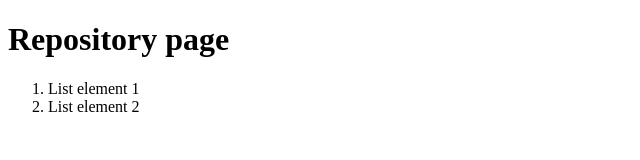
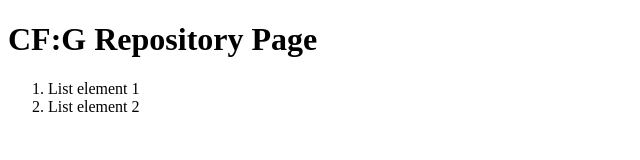
Before and after one commit to Rachelle-e1013/CFGRepository, a plain HTML site: page index.html in a window 1280 px wide. Shown: the whole page, without its empty margins (0-640 px from the left). Drawn offline with Linux system fonts and the light colour scheme.

Commit message:
changes
seeing the look of changes as tracked on GitHub

```diff
--- a/index.html
+++ b/index.html
@@ -6,7 +6,7 @@
     <link rel="stylesheet" type="text/css" href="css/style.css">
   </head>
   <body>
-    <h1>Repository page</h1>
+    <h1>CF:G Repository Page</h1>
     <ol>
       <li>List element 1</li>
       <li>List element 2</li>
```
